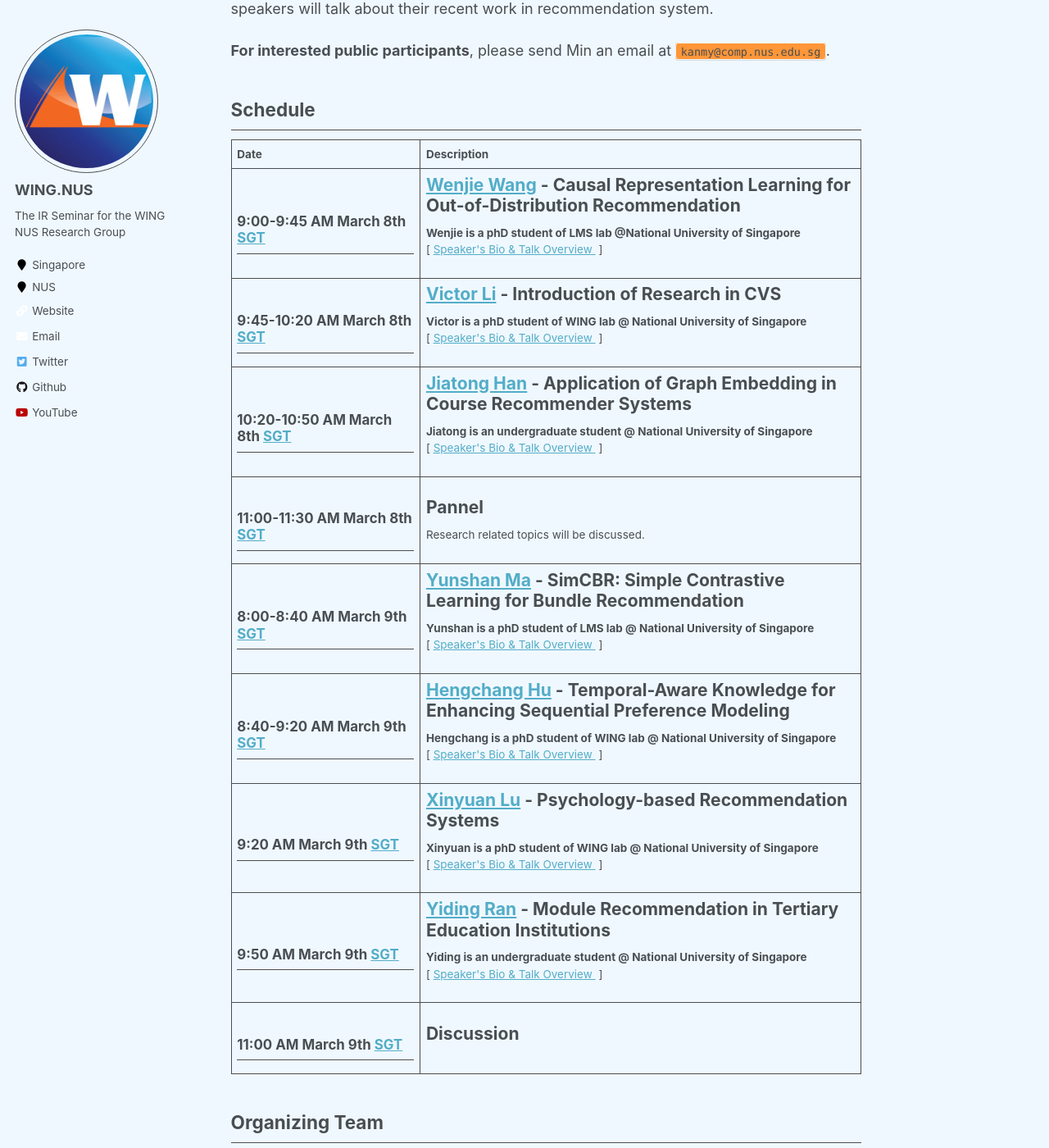
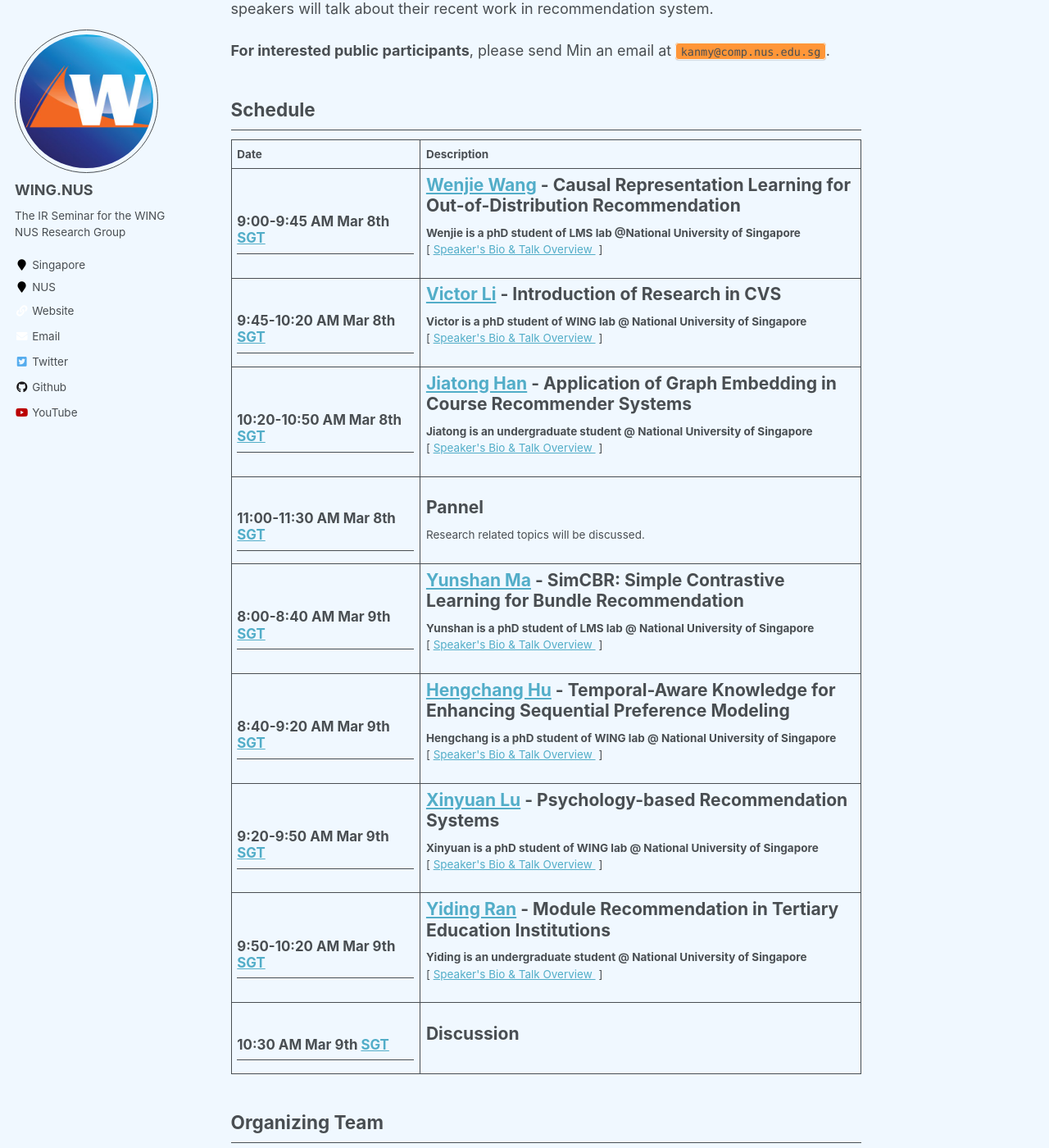
Before and after one commit to WING-NUS/ir-seminar, a Jekyll site: the page built from _pages/about.md, in a window 1280 px wide and 1400 px high, scrolled down 190 px. Shown: the whole window at 82% size. Built offline with Jekyll 4.4.1, drawn with Linux system fonts in a browser that asks for light colours.

Commit message:
update recsys workshop

```diff
--- a/_pages/about.md
+++ b/_pages/about.md
@@ -23,7 +23,7 @@ Our group will be running a recommendation system workshop at March 8-9. Invited
 
 <!-- ***************** Speaker 1 ************ -->
 <tr>
-  <td><h2>9:00-9:45 AM March 8th <a href="https://www.timeanddate.com/time/zones/sgt">SGT</a></h2>
+  <td><h2>9:00-9:45 AM Mar 8th <a href="https://www.timeanddate.com/time/zones/sgt">SGT</a></h2>
   </td>
 
   <td>
@@ -45,7 +45,7 @@ Our group will be running a recommendation system workshop at March 8-9. Invited
 
   <!-- ***************** Speaker 2 ************ -->
 <tr>
-  <td><h2>9:45-10:20 AM March 8th <a href="https://www.timeanddate.com/time/zones/sgt">SGT</a></h2></td>
+  <td><h2>9:45-10:20 AM Mar 8th <a href="https://www.timeanddate.com/time/zones/sgt">SGT</a></h2></td>
 
   <td>
       <h1><a href="https://lichuangnus.github.io/">Victor Li</a> - Introduction of Research in CVS</h1>
@@ -66,7 +66,7 @@ Our group will be running a recommendation system workshop at March 8-9. Invited
 
   <!-- ***************** Speaker 3 ************ -->
 <tr>
-  <td><h2>10:20-10:50 AM March 8th <a href="https://www.timeanddate.com/time/zones/sgt">SGT</a></h2> </td>
+  <td><h2>10:20-10:50 AM Mar 8th <a href="https://www.timeanddate.com/time/zones/sgt">SGT</a></h2> </td>
 
   <td>
       <h1><a href="https://www.linkedin.com/in/jiatong-han-06636419b/">Jiatong Han</a> - Application of Graph Embedding in Course Recommender Systems</h1>
@@ -87,7 +87,7 @@ Our group will be running a recommendation system workshop at March 8-9. Invited
 
    <!-- ***************** Pannel ************ -->
 <tr>
-  <td><h2>11:00-11:30 AM March 8th <a href="https://www.timeanddate.com/time/zones/sgt">SGT</a></h2> </td>
+  <td><h2>11:00-11:30 AM Mar 8th <a href="https://www.timeanddate.com/time/zones/sgt">SGT</a></h2> </td>
 
   <td>
       <h1>Pannel</h1>
@@ -105,7 +105,7 @@ Our group will be running a recommendation system workshop at March 8-9. Invited
 
   <!-- ***************** Speaker 4 ************ -->
 <tr>
-  <td><h2>8:00-8:40 AM March 9th <a href="https://www.timeanddate.com/time/zones/sgt">SGT</a></h2>
+  <td><h2>8:00-8:40 AM Mar 9th <a href="https://www.timeanddate.com/time/zones/sgt">SGT</a></h2>
   </td>
 
   <td>
@@ -119,7 +119,7 @@ Our group will be running a recommendation system workshop at March 8-9. Invited
 
   <!-- ***************** Speaker 5 ************ -->
 <tr>
-  <td><h2>8:40-9:20 AM March 9th <a href="https://www.timeanddate.com/time/zones/sgt">SGT</a></h2>
+  <td><h2>8:40-9:20 AM Mar 9th <a href="https://www.timeanddate.com/time/zones/sgt">SGT</a></h2>
   </td>
 
   <td>
@@ -133,7 +133,7 @@ Our group will be running a recommendation system workshop at March 8-9. Invited
 
   <!-- ***************** Speaker 6 ************ -->
 <tr>
-  <td><h2>9:20 AM March 9th <a href="https://www.timeanddate.com/time/zones/sgt">SGT</a></h2>
+  <td><h2>9:20-9:50 AM Mar 9th <a href="https://www.timeanddate.com/time/zones/sgt">SGT</a></h2>
   </td>
 
   <td>
@@ -147,7 +147,7 @@ Our group will be running a recommendation system workshop at March 8-9. Invited
 
   <!-- ***************** Speaker 7 ************ -->
 <tr>
-  <td><h2>9:50 AM March 9th <a href="https://www.timeanddate.com/time/zones/sgt">SGT</a></h2>
+  <td><h2>9:50-10:20 AM Mar 9th <a href="https://www.timeanddate.com/time/zones/sgt">SGT</a></h2>
   </td>
 
   <td>
@@ -161,7 +161,7 @@ Our group will be running a recommendation system workshop at March 8-9. Invited
 
 <!-- ***************** Discussion ************ -->
 <tr>
-  <td><h2>11:00 AM March 9th <a href="https://www.timeanddate.com/time/zones/sgt">SGT</a></h2>
+  <td><h2>10:30 AM Mar 9th <a href="https://www.timeanddate.com/time/zones/sgt">SGT</a></h2>
   </td>
 
   <td>
```
